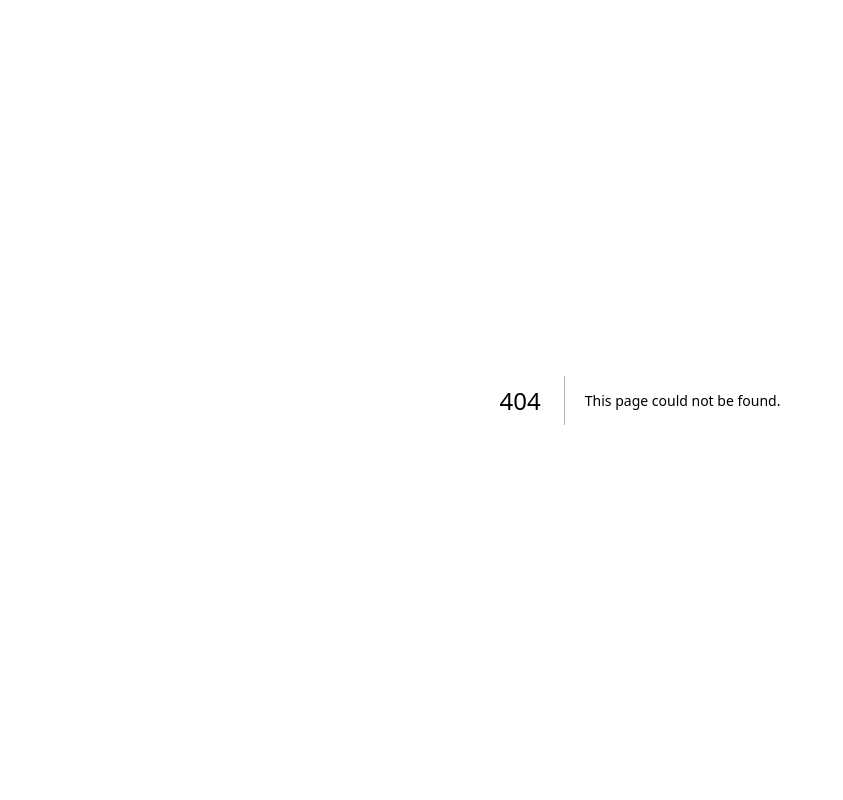
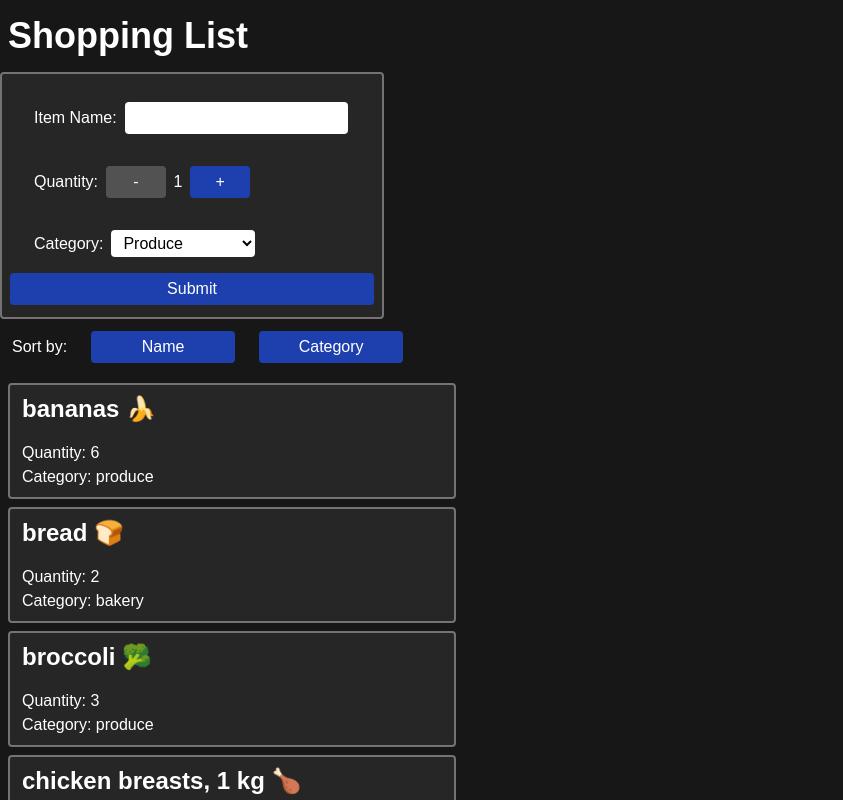
Before and after one commit to its-nic/cprg306-assignments, a Next.js app: page /week-8 in a window 1280 px wide. Before the commit this address had no page. Shown: the top 800 px of the page, without its empty margins (0-843 px from the left). Built offline with nearby package versions, Linux system fonts and the light colour scheme.

Commit message:
week 8 - Prep
copied files from week 7 . added link to root page for week 8.

```diff
--- a/app/page.js
+++ b/app/page.js
@@ -11,6 +11,7 @@ export default function Home() {
         <li><Link href="./week-5">Week 5 Assignment</Link></li>
         <li><Link href="./week-6">Week 6 Assignment</Link></li>
         <li><Link href="./week-7">Week 7 Assignment</Link></li>
+        <li><Link href="./week-8">Week 8 Assignment</Link></li>
       </ul>
     </main>
   );
--- /dev/null
+++ b/app/week-8/item-list.js
@@ -0,0 +1,33 @@
+"use client"
+
+import Item from "./item";
+import { useState } from "react";
+
+export default function ItemList({items}) {
+
+  const [sortBy, setSortBy] = useState("name");
+
+  const sortName = () => setSortBy("name");
+  const sortCategory = () => setSortBy("category");
+
+  let sortedItems = items.map((item) => ({...item}))
+  if (sortBy == "name") sortedItems.sort((a, b) => a.name.localeCompare(b.name));
+  if (sortBy == "category") sortedItems.sort((a, b) => a.category.localeCompare(b.category));
+
+  let buttonStyle = "bg-blue-800 rounded py-1 m-3 hover:bg-blue-500 active:bg-blue-400 disabled:bg-neutral-600 w-36";
+
+    return(
+        <div>
+          <label className="m-3">Sort by:</label>
+          <button onClick={sortName} className={buttonStyle}>Name</button>
+          <button onClick={sortCategory} className={buttonStyle}>Category</button>
+            <ul>
+              {sortedItems.map((item) => (
+                <li key={item.id} className="bg-neutral-800 m-2 px-3 py-2 rounded max-w-md border-2 border-neutral-500">
+                  <Item name={item.name} quantity={item.quantity} category={item.category} />
+                </li>
+              ))}
+            </ul>
+        </div>
+    );
+}
--- /dev/null
+++ b/app/week-8/item.js
@@ -0,0 +1,10 @@
+export default function Item({name, quantity, category}) {
+    return(
+        <div>
+            <h2 className="font-bold text-2xl pb-4">{name}</h2>
+            <p>Quantity: {quantity}</p>
+            <p>Category: {category}</p>
+        </div>
+
+    );
+}
--- /dev/null
+++ b/app/week-8/items.json
@@ -0,0 +1,74 @@
+[
+    {
+      "id": "1h2GJKH12gkHG31h1H",
+      "name": "milk, 4 L 🥛",
+      "quantity": 1,
+      "category": "dairy"
+    },
+    {
+      "id": "2KJH3k2j3H1k2J3K1H",
+      "name": "bread 🍞",
+      "quantity": 2,
+      "category": "bakery"
+    },
+    {
+      "id": "3h2KJH3k2j3H1k2J3",
+      "name": "eggs, dozen 🥚",
+      "quantity": 2,
+      "category": "dairy"
+    },
+    {
+      "id": "4k2J3K1H2GJKH12gk",
+      "name": "bananas 🍌",
+      "quantity": 6,
+      "category": "produce"
+    },
+    {
+      "id": "5H1h1H2KJH3k2j3H",
+      "name": "broccoli 🥦",
+      "quantity": 3,
+      "category": "produce"
+    },
+    {
+      "id": "6H1k2J3K1H2GJKH1",
+      "name": "chicken breasts, 1 kg 🍗",
+      "quantity": 1,
+      "category": "meat"
+    },
+    {
+      "id": "7gkHG31h1H2KJH3k",
+      "name": "pasta sauce 🍝",
+      "quantity": 3,
+      "category": "canned goods"
+    },
+    {
+      "id": "8j3H1k2J3K1H2GJK",
+      "name": "spaghetti, 454 g 🍝",
+      "quantity": 2,
+      "category": "dry goods"
+    },
+    {
+      "id": "9H12gkHG31h1H2KJ",
+      "name": "toilet paper, 12 pack 🧻",
+      "quantity": 1,
+      "category": "household"
+    },
+    {
+      "id": "10H3k2j3H1k2J3K1",
+      "name": "paper towels, 6 pack",
+      "quantity": 1,
+      "category": "household"
+    },
+    {
+      "id": "11k2J3K1H2GJKH12",
+      "name": "dish soap 🍽️",
+      "quantity": 1,
+      "category": "household"
+    },
+    {
+      "id": "12GJKH12gkHG31h1",
+      "name": "hand soap 🧼",
+      "quantity": 4,
+      "category": "household"
+    }
+  ]
--- /dev/null
+++ b/app/week-8/new-item.js
@@ -0,0 +1,93 @@
+"use client"
+
+import { useState } from "react";
+
+export default function NewItem({onAddItem}) {
+
+    const [name, setName] = useState("");
+    const [quantity, setQuantity] = useState(1);
+    const [category, setCategory] = useState("produce");
+
+
+    const handleSubmit = (event) => {
+        event.preventDefault();
+
+        const newId = Math.floor(Math.random() * 1000000)
+
+        let item = {
+            id: newId,
+            name: name,
+            quantity: quantity,
+            category: category
+        };
+
+        console.dir(item);
+
+        onAddItem(item);
+
+        setName("");
+        setQuantity(1);
+        setCategory("produce");
+    }
+
+
+    const handleNameChange = (event) => setName(event.target.value);
+    const handleCategoryChange = (event) => setCategory(event.target.value);
+
+
+    const increment = () => {
+        if(quantity < 20) setQuantity(quantity + 1);
+    }
+    const decrement = () => {
+        if(quantity > 1) setQuantity(quantity - 1)
+    }
+
+
+    let disableIncrementButton = false;
+    let disableDecrementButton = false;
+
+    if(quantity >= 10) disableIncrementButton = true;
+    else disableIncrementButton = false;
+
+    if(quantity <= 1) disableDecrementButton = true;
+    else disableDecrementButton = false;
+
+
+    let buttonStyle = "bg-blue-800 rounded py-1 hover:bg-blue-500 active:bg-blue-400 disabled:bg-neutral-600 w-full";
+
+
+    return(
+        <form onSubmit={handleSubmit} className="flex flex-wrap max-w-sm px-2 py-3 text-white bg-neutral-800 rounded border-2  border-neutral-500">
+            <div className="w-full m-4">
+                <label className="px-2">Item Name:</label>
+                <input type="text" required onChange={handleNameChange} value={name} className="text-black bg-white rounded px-2 py-1"></input>
+            </div>
+            <div className="flex w-56 m-4">
+                <p className="px-2 py-1">Quantity:</p>
+                <button type="button" onClick={decrement} disabled={disableDecrementButton} className={buttonStyle}>-</button>
+                <p className="py-1 px-2">{quantity}</p>
+                <button type="button" onClick={increment} disabled={disableIncrementButton} className={buttonStyle}>+</button>
+            </div>
+            <div className="w-full m-4">
+                <label className="px-2">Category:</label>
+                <select onChange={handleCategoryChange} value={category} className="text-black bg-white rounded px-2 py-1">
+                    <option value="produce">Produce</option>
+                    <option value="dairy">Dairy</option>
+                    <option value="bakery">Bakery</option>
+                    <option value="meat">Meat</option>
+                    <option value="frozen foods">Frozen Foods</option>
+                    <option value="canned goods">Canned Goods</option>
+                    <option value="dry goods">Dry Goods</option>
+                    <option value="beverages">Beverages</option>
+                    <option value="snacks">Snacks</option>
+                    <option value="household">Household</option>
+                    <option value="other">Other</option>
+                </select>
+            </div>
+            <div className="w-full">
+                <button className={buttonStyle}>Submit</button>
+            </div>
+        </form>
+
+    );
+}
--- /dev/null
+++ b/app/week-8/page.js
@@ -0,0 +1,22 @@
+"use client"
+
+import { useState } from "react";
+import NewItem from "./new-item";
+import ItemList from "./item-list";
+import itemsData from "./items.json"
+
+export default function Page() {
+    const [items, setItems] = useState(itemsData);
+
+    const handleAddItem = (newItemObj) => {
+        setItems([...items, newItemObj]);
+    }
+
+    return(
+        <main className="bg-neutral-900 text-white">
+            <h1 className="text-4xl font-bold py-4 px-2">Shopping List</h1>
+            <NewItem onAddItem={handleAddItem} />
+            <ItemList items={items}/>
+        </main>
+    );
+}
```
